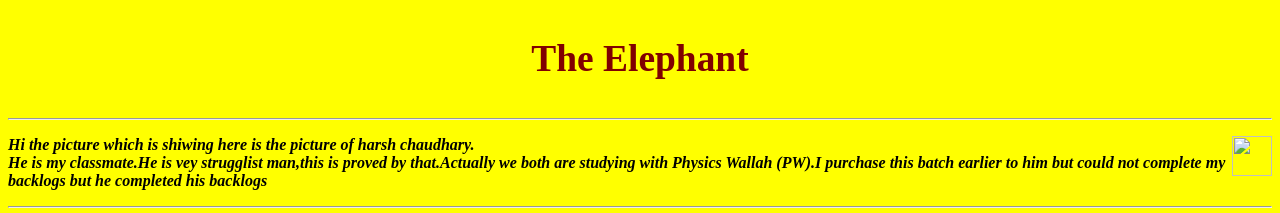
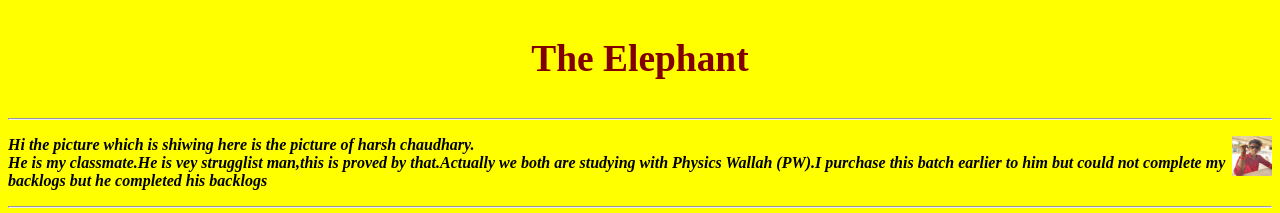
Before and after one commit to Sarvendra390pal/.ik, a plain HTML site: page index.html in a window 1280 px wide. Shown: the top 213 px of the page. Drawn offline with Linux system fonts and the light colour scheme.

Commit message:
Update index.html
Updating

```diff
--- a/index.html
+++ b/index.html
@@ -8,7 +8,7 @@
 <h3 align="center" ">The Elephant</h3></font>
 <hr>
 
-<img src="/storage/emulated/0/WhatsApp/Media/WhatsApp Images/harsh.jpg" height="40" width="40" align="right"></img>
+<img src="harsh.jpg" height="40" width="40" align="right"></img>
 <strong><i><p>Hi the picture which is shiwing here is the picture of harsh chaudhary.<br>He is my classmate.He is vey strugglist man,this is proved by that.Actually we both are studying with Physics Wallah (PW).I purchase this batch earlier to him but could not complete my backlogs but he completed his backlogs</p></i></strong>
 <hr>
 <font color="blue"><strong>
```
